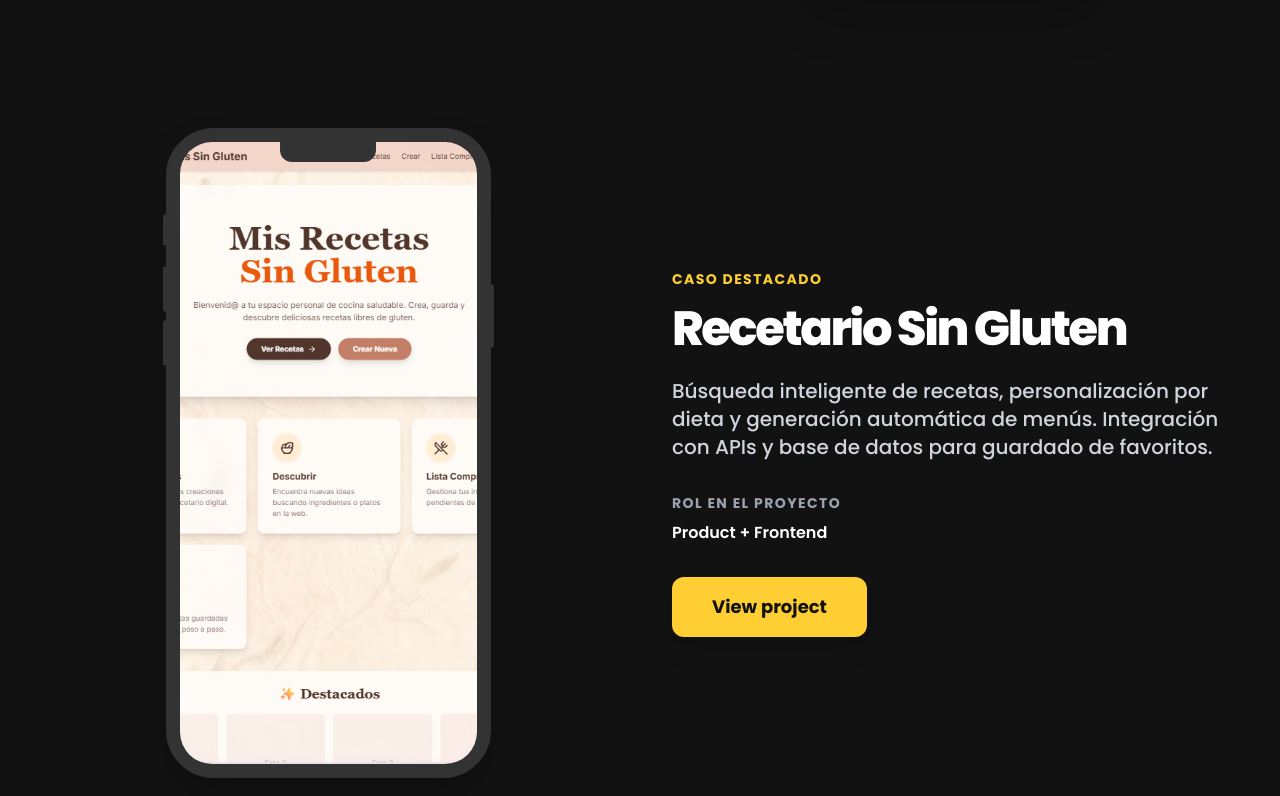
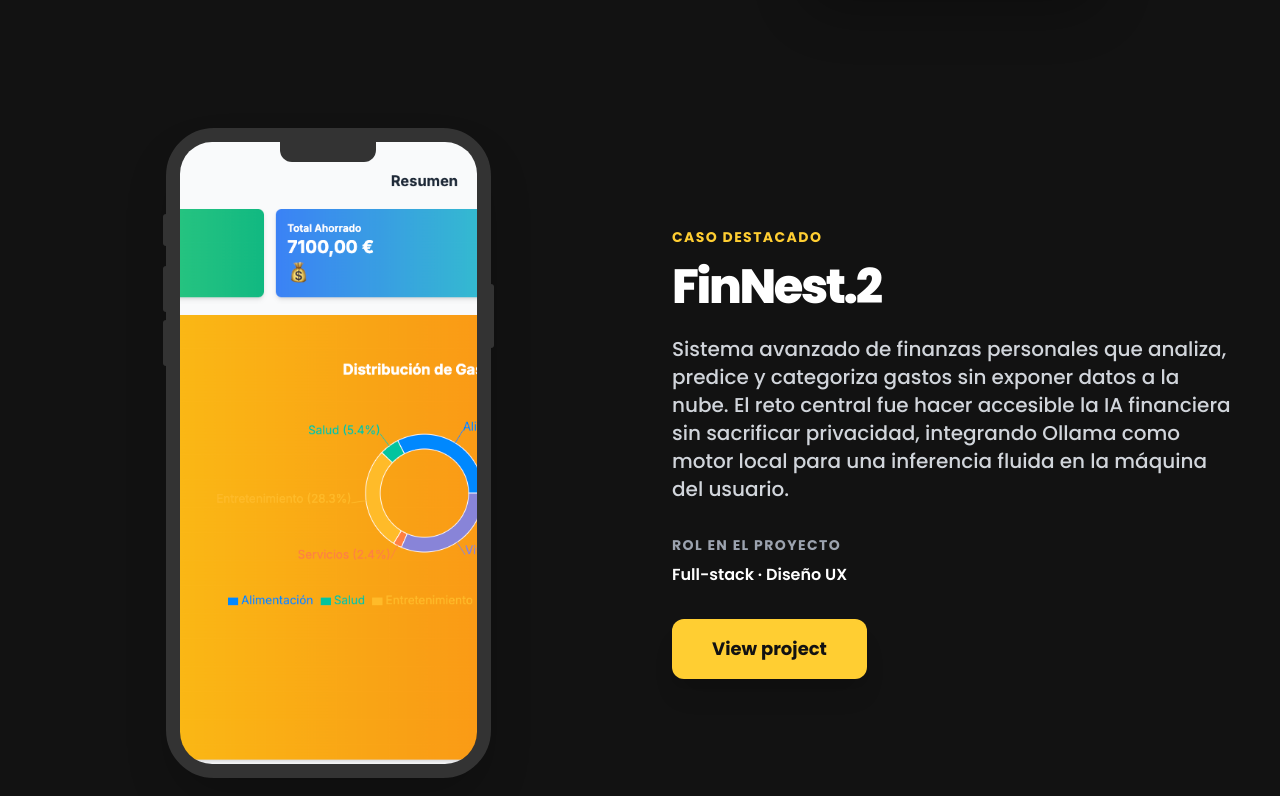
Before and after one commit to Diana-Bernardos/Portfolio_Avatar, a React (Vite) app: page / in a window 1280 px wide. Shown: the part 6424-7220 px from the top of the page. Built offline with nearby package versions, Linux system fonts and the light colour scheme.

Commit message:
finNestok

```diff
--- a/src/components/Projects.tsx
+++ b/src/components/Projects.tsx
@@ -7,7 +7,11 @@
 import libro from '../assets/ebook-example.jpg';
 import calculadora from '../assets/Calculadora.png';
 import finnest from '../assets/Finest.png';
+import finnest1 from '../assets/Finest.png'; // Cambiar a '../assets/finnest-dash-1.png' después de añadir el archivo
+import finnest2 from '../assets/Finest.png'; // Cambiar a '../assets/finnest-dash-2.png' después de añadir el archivo
+
 import recetario from '../assets/recetario.png';
+
 import shopping from '../assets/shopping.jpg';
 import easy from '../assets/easy_4.png';
 import study from '../assets/case.png';
@@ -27,7 +31,9 @@
   problem?: string;
   solution?: string;
   impact?: string;
+  secondaryImage?: string;
 }
+
 
 export function Projects() {
   const [selectedProject, setSelectedProject] = useState<Project | null>(null);
@@ -48,6 +54,23 @@
       solution: 'Calendario + tareas + asistente IA con recomendaciones.',
       impact: 'Mejor claridad y menos fricción en la planificación diaria.'
     },
+    {
+      title: 'FinNest.2',
+      description: 'App de finanzas personales con IA local integrada.',
+      longDescription: 'Sistema avanzado de finanzas personales que analiza, predice y categoriza gastos sin exponer datos a la nube. El reto central fue hacer accesible la IA financiera sin sacrificar privacidad, integrando Ollama como motor local para una inferencia fluida en la máquina del usuario.',
+      image: finnest1,
+      technologies: ['React + Vite', 'Tailwind CSS', 'Recharts', 'Node.js + Express', 'Sequelize', 'PostgreSQL', 'Ollama', 'Llama 3.2', 'Axios'],
+      liveUrl: '#',
+      githubUrl: '#',
+      featured: true,
+      role: 'Full-stack · Diseño UX',
+      problem: 'Gestionar finanzas con IA requiere subir datos sensibles a la nube, comprometiendo la privacidad.',
+      solution: 'Integración de Ollama con Llama 3.2 para procesamiento local, manteniendo una UX premium y fluida.',
+      impact: '0 datos enviados al exterior. 4 módulos operativos (ahorros, gastos, análisis, predicción) con categorización automática.',
+      secondaryImage: finnest2
+    },
+
+
     {
       title: 'Recetario Sin Gluten',
       description: 'Recetario personalizado con IA para crear menús y compras sin gluten.',
@@ -103,7 +126,7 @@
       featured: false
     },
     {
-      title: 'FinNest Dashboard',
+      title: 'FinNest Classic',
       description: 'Analisis de gastos y metas de ahorro con visualizaciones.',
       image: finnest,
       technologies: ['React', 'MySQL', 'Node.js', 'JS', 'Ollama'],
@@ -111,6 +134,7 @@
       githubUrl: '#',
       featured: false
     },
+
     {
       title: 'My Shopping List',
       description: 'Gestion de listas de compra y menus semanales.',
@@ -346,10 +370,43 @@
                 </div>
 
                 <div className="prose prose-lg max-w-none mb-8 text-gray-300 leading-relaxed">
-                  <p>
+                  <p className="mb-6">
                     {selectedProject.longDescription || selectedProject.description}
                   </p>
+
+                  {selectedProject.problem && (
+                    <div className="mb-6">
+                      <h4 className="text-white font-bold text-sm uppercase tracking-wider mb-2">El Problema</h4>
+                      <p className="text-gray-400">{selectedProject.problem}</p>
+                    </div>
+                  )}
+
+                  {selectedProject.solution && (
+                    <div className="mb-6">
+                      <h4 className="text-white font-bold text-sm uppercase tracking-wider mb-2">La Solución</h4>
+                      <p className="text-gray-400">{selectedProject.solution}</p>
+                    </div>
+                  )}
+
+                  {selectedProject.impact && (
+                    <div className="mb-6">
+                      <h4 className="text-white font-bold text-sm uppercase tracking-wider mb-2">Impacto Clave</h4>
+                      <p className="text-gray-400">{selectedProject.impact}</p>
+                    </div>
+                  )}
+
+                  {selectedProject.secondaryImage && (
+                    <div className="mt-8 rounded-2xl overflow-hidden border border-[#333333]">
+                      <img
+                        src={selectedProject.secondaryImage}
+                        alt={`${selectedProject.title} dashboard view`}
+                        className="w-full h-auto"
+                      />
+                    </div>
+                  )}
                 </div>
+
+
 
                 <div className="flex flex-col sm:flex-row gap-4 pt-6 border-t border-[#333333]">
                   {selectedProject.liveUrl && selectedProject.liveUrl !== '#' && (
```
